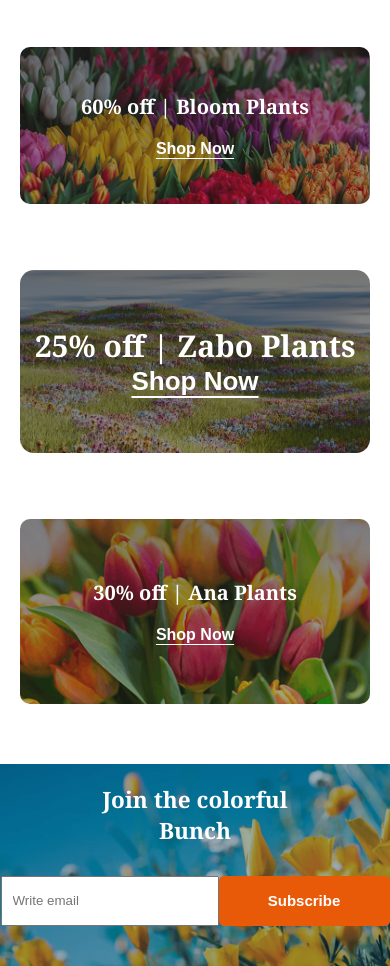
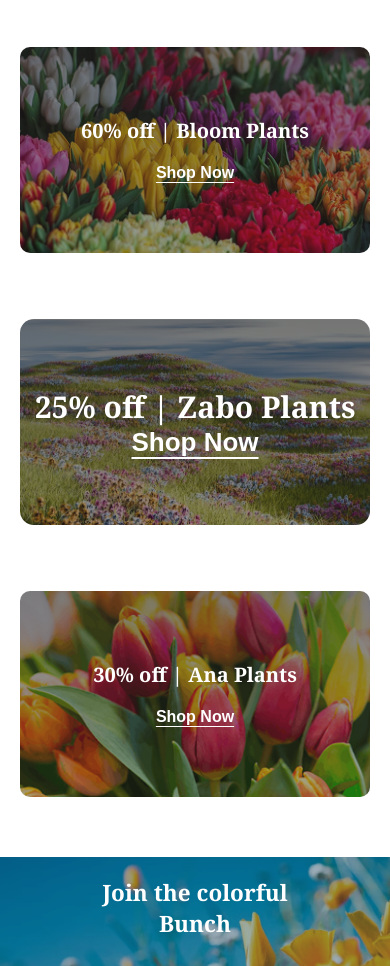
Before and after one commit to arnobchowdhury-coder/responsive-flower-market, a plain HTML site: page index.html in a window 390 px wide. Shown: the part 4573-5539 px from the top of the page. Drawn offline with Linux system fonts and the light colour scheme.

Commit message:
keep somes

```diff
--- a/styles/flower.css
+++ b/styles/flower.css
@@ -423,6 +423,8 @@ input[type="email"]{
 .deal-grid{
   grid-template-columns: repeat(1,1fr);
   overflow: hidden;
+  gap: 26px;
+  grid-template-rows: auto;
 }
 .bloom-plant{
   flex-direction: column;
@@ -433,6 +435,7 @@ input[type="email"]{
   border-radius: 10px;
   padding: 30px;
   margin: 20px;
+  height: 206px;
 }
 .ana-plant{
   padding: 60px;
@@ -441,10 +444,13 @@ input[type="email"]{
   gap: 20px;
   border-radius: 10px;
   margin: 20px;
+  height: 206px;
 }
 
 .zabo-plant{
     margin: 20px;
+    grid-row: auto;
+    height: 206px;
 
 }
 .zabo-plant h2{
```
